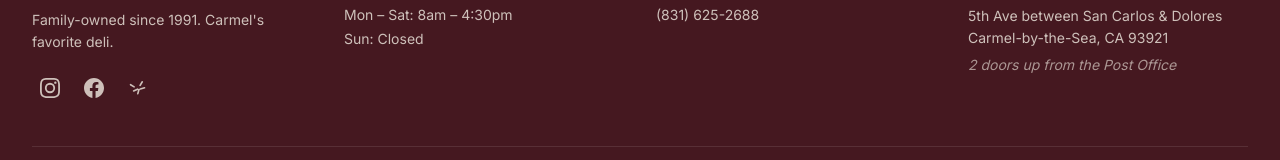
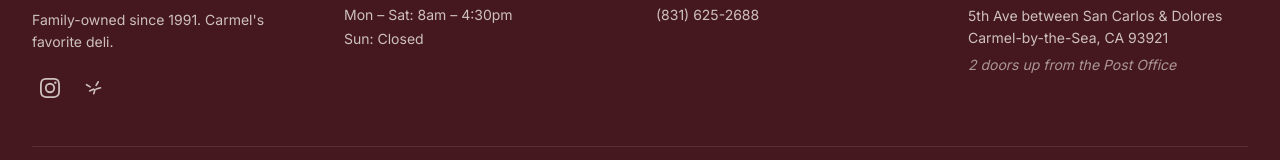
Before and after one commit to geesanchez/deli-website, a Next.js app: page / in a window 1280 px wide. Shown: the part 8584-8744 px from the top of the page. Built offline with nearby package versions, Linux system fonts and the light colour scheme; a web font is replaced by a local one.

Commit message:
Remove Facebook link from footer and JSON-LD schema

```diff
--- a/app/layout.tsx
+++ b/app/layout.tsx
@@ -121,7 +121,6 @@ function LocalBusinessSchema() {
     },
     sameAs: [
       businessInfo.social.instagram,
-      businessInfo.social.facebook,
       businessInfo.social.yelp,
     ],
     areaServed: [
--- a/components/Footer.tsx
+++ b/components/Footer.tsx
@@ -24,17 +24,6 @@ export default function Footer() {
               >
                 <svg className="h-5 w-5" fill="currentColor" viewBox="0 0 24 24">
                   <path d="M12 2.163c3.204 0 3.584.012 4.85.07 3.252.148 4.771 1.691 4.919 4.919.058 1.265.069 1.645.069 4.849 0 3.205-.012 3.584-.069 4.849-.149 3.225-1.664 4.771-4.919 4.919-1.266.058-1.644.07-4.85.07-3.204 0-3.584-.012-4.849-.07-3.26-.149-4.771-1.699-4.919-4.92-.058-1.265-.07-1.644-.07-4.849 0-3.204.013-3.583.07-4.849.149-3.227 1.664-4.771 4.919-4.919 1.266-.057 1.645-.069 4.849-.069zM12 0C8.741 0 8.333.014 7.053.072 2.695.272.273 2.69.073 7.052.014 8.333 0 8.741 0 12c0 3.259.014 3.668.072 4.948.2 4.358 2.618 6.78 6.98 6.98C8.333 23.986 8.741 24 12 24c3.259 0 3.668-.014 4.948-.072 4.354-.2 6.782-2.618 6.979-6.98.059-1.28.073-1.689.073-4.948 0-3.259-.014-3.667-.072-4.947-.196-4.354-2.617-6.78-6.979-6.98C15.668.014 15.259 0 12 0zm0 5.838a6.162 6.162 0 100 12.324 6.162 6.162 0 000-12.324zM12 16a4 4 0 110-8 4 4 0 010 8zm6.406-11.845a1.44 1.44 0 100 2.881 1.44 1.44 0 000-2.881z" />
-                </svg>
-              </a>
-              <a
-                href={businessInfo.social.facebook}
-                target="_blank"
-                rel="noopener noreferrer"
-                aria-label="Facebook"
-                className="p-2 hover:text-white transition-colors"
-              >
-                <svg className="h-5 w-5" fill="currentColor" viewBox="0 0 24 24">
-                  <path d="M24 12.073c0-6.627-5.373-12-12-12s-12 5.373-12 12c0 5.99 4.388 10.954 10.125 11.854v-8.385H7.078v-3.47h3.047V9.43c0-3.007 1.792-4.669 4.533-4.669 1.312 0 2.686.235 2.686.235v2.953H15.83c-1.491 0-1.956.925-1.956 1.874v2.25h3.328l-.532 3.47h-2.796v8.385C19.612 23.027 24 18.062 24 12.073z" />
                 </svg>
               </a>
               <a
```
